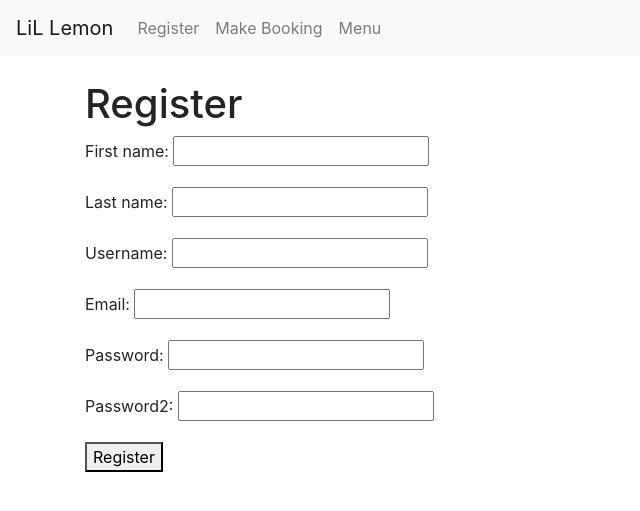
After one commit to nbatobs/LiL_Lemon, a Django app: page /form/register/ in a window 1280 px wide. The commit adds this page. Shown: the top 511 px of the page, without its empty margins (0-640 px from the left). Run offline with Django 4.2, Linux system fonts and the light colour scheme; some libraries are stand-ins or nearby versions.

Commit message:
Templates and forms
Added Templates and simple forms. Should think about removing JWT cookies. Need to learn javascript before learning AJAX for api

```diff
--- a/Lil_Lemon/Lil_Lemon/urls.py
+++ b/Lil_Lemon/Lil_Lemon/urls.py
@@ -25,5 +25,6 @@ urlpatterns = [
     path('api/token/', MyTokenObtainPairView.as_view(), name='token_obtain_pair'),
     path('api/token/refresh/', TokenRefreshView.as_view(), name='token_refresh'),
     path("admin/",admin.site.urls),
-    path('api/',include('Lil_LemonApp.urls')),
+    path('api/',include('Lil_LemonApp.api_urls')),
+    path('form/',include('Lil_LemonApp.forms_urls')),
 ]
--- a/Lil_Lemon/Lil_LemonApp/urls.py
+++ b/Lil_Lemon/Lil_LemonApp/api_urls.py
@@ -5,5 +5,4 @@ urlpatterns = [
     path('menu/<int:pk>/',MenuDetailView.as_view(), name='menu-detail'),
     path('bookings/',BookingView.as_view(), name='booking-list'),
     path('bookings/<int:pk>/',BookingDetailView.as_view(), name='booking-detail'),
-    path('bookings/create_booking/',CreateBookingView.as_view(), name='create-booking'),
 ]
--- a/Lil_Lemon/Lil_LemonApp/forms.py
+++ b/Lil_Lemon/Lil_LemonApp/forms.py
@@ -1,5 +1,6 @@
 from django import forms
 from .models import Booking, Menu
+from django.contrib.auth.models import User
 
 class BookingForm(forms.ModelForm):
     class Meta:
@@ -10,3 +11,43 @@ class MenuForm(forms.ModelForm):
     class Meta:
         model = Menu
         fields = ['title', 'price', 'inventory']
+
+
+class RegisterForm(forms.Form):
+    first_name = forms.CharField(max_length=100)
+    last_name = forms.CharField(max_length=100)
+    username = forms.CharField(max_length=100)
+    email = forms.EmailField()
+    password = forms.CharField(widget=forms.PasswordInput)
+    password2 = forms.CharField(widget=forms.PasswordInput)
+
+
+    def clean_username(self):
+        username = self.cleaned_data.get('username')
+        if User.objects.filter(username=username).exists():
+            raise forms.ValidationError("Username already exists")
+        return username
+
+    def clean_email(self):
+        email = self.cleaned_data.get('email')
+        if User.objects.filter(email=email).exists():
+            raise forms.ValidationError("Email already exists")
+        return email
+
+    def clean_password2(self):
+        password = self.cleaned_data.get('password')
+        password2 = self.cleaned_data.get('password2')
+        if (password and password2) and password != password2:
+            raise forms.ValidationError("Passwords don't match")
+        return password2
+
+    def save(self):
+        username = self.cleaned_data.get('username')
+        email = self.cleaned_data.get('email')
+        password = self.cleaned_data.get('password')
+        first_name = self.cleaned_data.get('first_name')
+        last_name = self.cleaned_data.get('last_name')
+        user = User.objects.create_user(
+            username=username, email=email, password=password, first_name=first_name, last_name=last_name)
+
+        return user
--- a/Lil_Lemon/Lil_LemonApp/templates/base.html
+++ b/Lil_Lemon/Lil_LemonApp/templates/base.html
@@ -7,20 +7,20 @@
 </head>
 <body>
     <nav class="navbar navbar-expand-lg navbar-light bg-light">
-        <a class="navbar-brand" href="#">My App</a>
+        <a class="navbar-brand" href="{% url 'home' %}">LiL Lemon</a>
         <button class="navbar-toggler" type="button" data-toggle="collapse" data-target="#navbarNav" aria-controls="navbarNav" aria-expanded="false" aria-label="Toggle navigation">
             <span class="navbar-toggler-icon"></span>
         </button>
         <div class="collapse navbar-collapse" id="navbarNav">
             <ul class="navbar-nav">
                 <li class="nav-item">
-                    <a class="nav-link" href="#">Home</a>
+                    <a class="nav-link" href="{% url 'register' %}">Register</a>
                 </li>
                 <li class="nav-item">
-                    <a class="nav-link" href="#">Bookings</a>
+                    <a class="nav-link" href="{% url 'create-booking' %}">Make Booking</a>
                 </li>
                 <li class="nav-item">
-                    <a class="nav-link" href="#">Menus</a>
+                    <a class="nav-link" href="{% url 'menu-list' %}">Menu</a>
                 </li>
             </ul>
         </div>
--- /dev/null
+++ b/Lil_Lemon/Lil_LemonApp/templates/home.html
@@ -0,0 +1,6 @@
+{% extends 'base.html' %}
+
+{% block content %}
+    <h1>Welcome to Lil Lemon Restaurant</h1>
+    <p>This is the homepage for our app</p>
+{% endblock %}
--- /dev/null
+++ b/Lil_Lemon/Lil_LemonApp/templates/register.html
@@ -0,0 +1,10 @@
+{% extends "base.html" %}
+
+{% block content %}
+  <h1>Register</h1>
+  <form method="post">
+    {% csrf_token %}
+    {{ form.as_p }}
+    <button type="submit">Register</button>
+  </form>
+{% endblock %}
--- a/Lil_Lemon/Lil_LemonApp/views.py
+++ b/Lil_Lemon/Lil_LemonApp/views.py
@@ -13,7 +13,17 @@ from django.conf import settings
 from rest_framework_simplejwt.tokens import RefreshToken
 from django.utils import timezone
 from django.shortcuts import render, redirect
-from .forms import BookingForm,MenuForm
+from .forms import BookingForm,MenuForm,RegisterForm
+from django.views.generic import TemplateView
+from django.contrib.auth.forms import UserCreationForm
+from django.urls import reverse_lazy
+from django.views.generic.edit import CreateView
+from django.contrib.auth.models import Group
+from django.contrib import messages
+from django.views.generic.edit import FormView
+
+
+
 class MyTokenObtainPairView(TokenObtainPairView):
     serializer_class = CustomTokenObtainPairSerializer
 
@@ -94,3 +104,23 @@ class CreateBookingView(View):
             form.save()
             return redirect('booking-list')
         return render(request, self.template_name, {'form': form})
+
+class HomeView(TemplateView):
+    template_name = 'home.html'
+
+class RegisterView(FormView):
+    form_class = RegisterForm
+    template_name = 'register.html'
+    success_url = reverse_lazy('home')
+
+    def form_valid(self, form):
+        response = super().form_valid(form)
+        group = Group.objects.get(name='Customers')
+        user = form.save()
+        user.groups.add(group)
+        return response
+
+class MenuItemsView(View):
+    def get(self, request):
+        menu_items = Menu.objects.all()
+        return render(request, 'menu.html', {'menu_items': menu_items})
```
Also changed, not shown: Lil_Lemon/Lil_LemonApp/forms_urls.py (added, +8 -0 lines), Lil_Lemon/Lil_LemonApp/templates/menu.html (added, +29 -0 lines).
